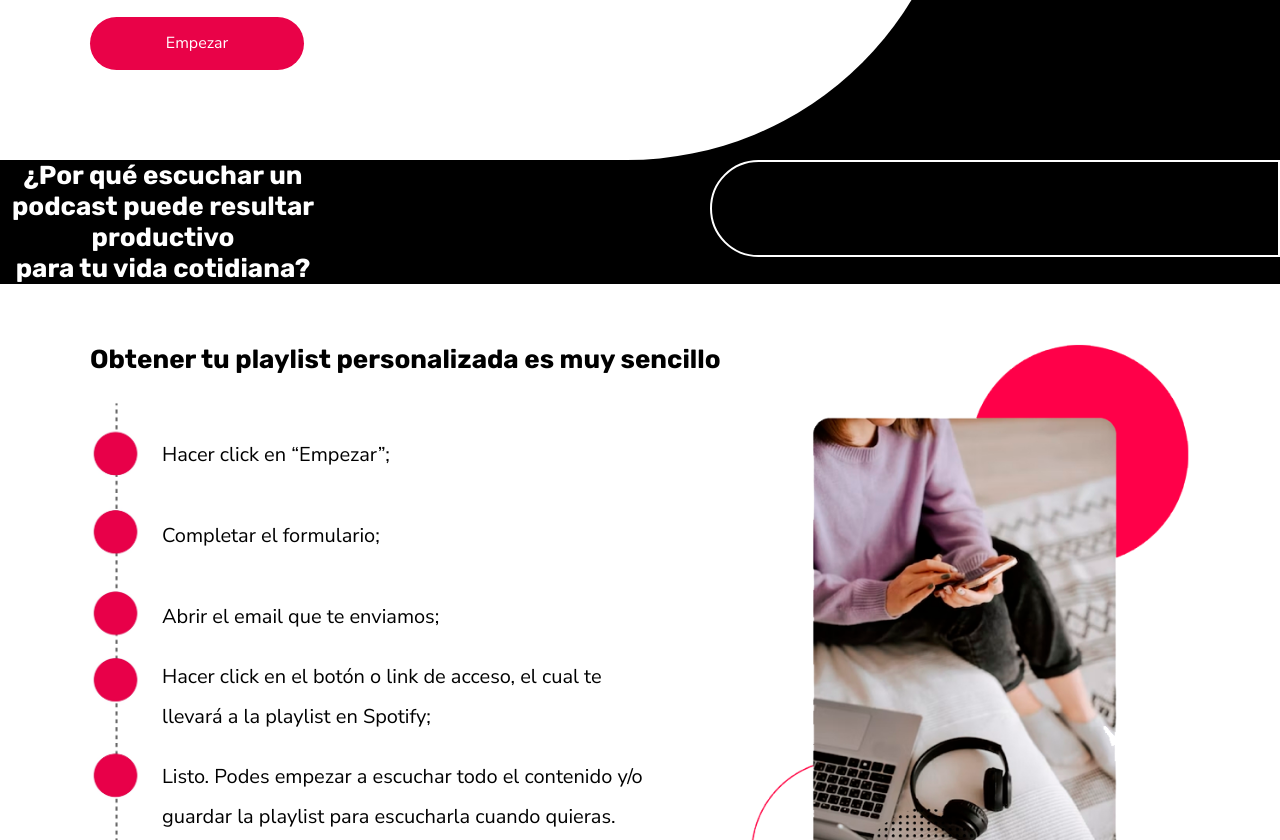
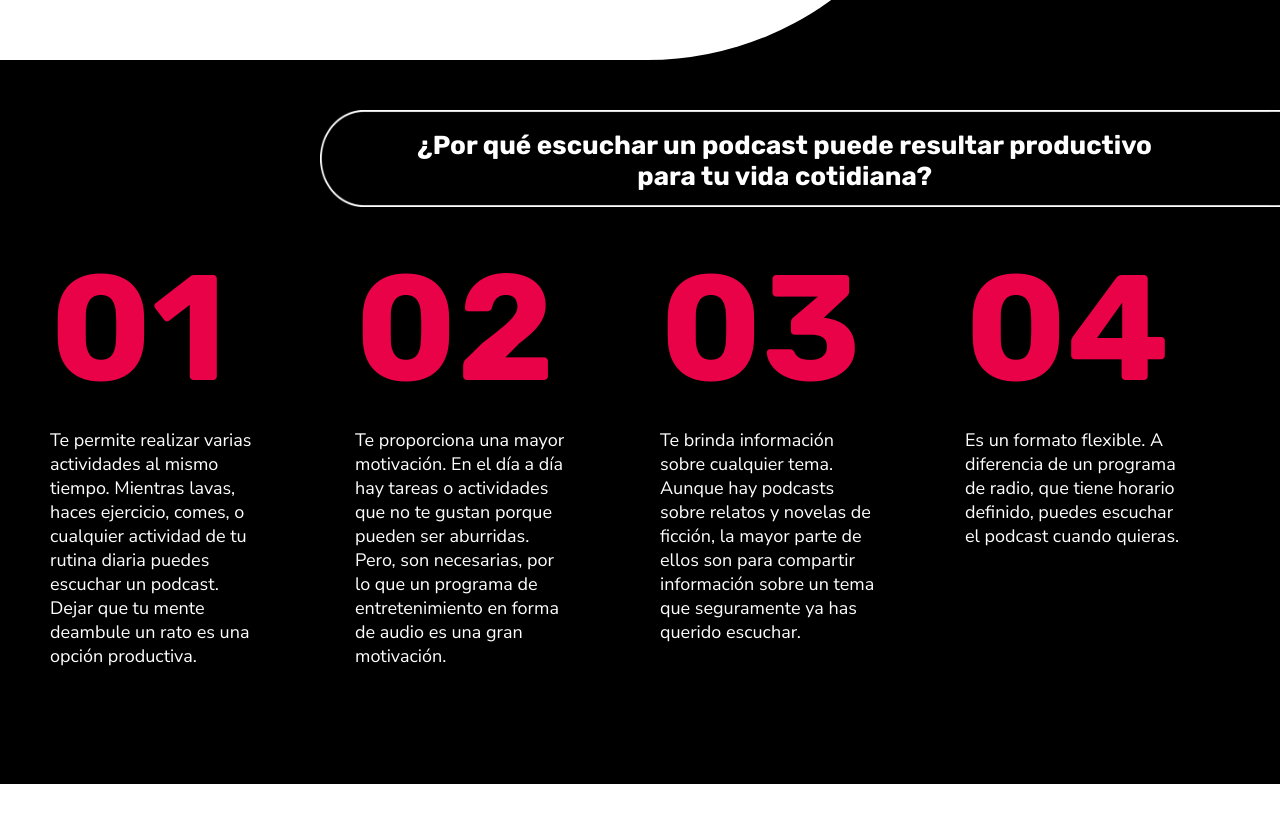
Before and after one commit to Camifarina/LandingFilo, a plain HTML site: page index.html in a window 1280 px wide. Shown: the part 1256-2096 px from the top of the page. Drawn offline with nearby package versions, Linux system fonts and the light colour scheme; a web font is replaced by a local one.

Commit message:
cambios sábado

```diff
--- a/index.html
+++ b/index.html
@@ -49,8 +49,8 @@
   <!-- SECCIÓN 2 -->
    <div class="seccion2">
     <h3 class="s2-texto">¿Por qué escuchar un podcast puede resultar productivo <br> para tu vida cotidiana?</h3>
-        <div class="s2-cont"></div>
-        <div class="cont-grilla desktop-only oculto">
+    <div class="cont-img"><img src="./assets/img/S2-cont.png" alt="Contenedor de texto" class="s2-imagen"></div>
+    <div class="cont-grilla desktop-only">
       <div class="grilla">
         <div class="elem1"><h4>01</h4></div>
         <div class="elem2"><h4>02</h4></div>
@@ -63,6 +63,7 @@
       </div>
     </div>
   </div>
+
 
   <!-- SECCIÓN 3 -->
   <div class="seccion3">
--- a/styles/index.css
+++ b/styles/index.css
@@ -47,12 +47,14 @@ html,body {
     font-size: 4.5rem;
     font-weight: bold;
     font-style: normal;
+    margin: 0%;
   }
   h2 {
     font-family: "Rubik";
     font-size: 3.6rem;
     font-weight: bold;
     font-style: normal;
+    margin: 0%;
   }
 
   h3 {
@@ -60,6 +62,7 @@ html,body {
     font-size: 2.6rem;
     font-weight: bold;
     font-style: normal;
+    margin: 0%;
   }
 
   h4 {
@@ -67,6 +70,7 @@ html,body {
     font-style: normal;
     font-weight: bold;
     font-size: 15rem;
+    margin: 0%;
   }
 
   p{
@@ -74,6 +78,7 @@ html,body {
     font-size: 2rem;
     font-weight: normal;
     font-style: normal;
+
   }
 
   a{
@@ -187,37 +192,25 @@ html,body {
 
 /* <!-- SECCIÓN 2 --> */
 
-.seccion2{
+.seccion2 {
   background-color: black;
   width: 100%;
   display: flex;
+  flex-direction: column;
+  border: none;
+
  }
 
-.s2-texto{
-display: flex;
-align-items: center;
-text-align: center;
+ .texto{
+   width: 100%;
+   background-color: black;
    color: white;
-margin: 0%;
-justify-content: flex-end;
-align-content: center;
 
-}
-.s2-cont{
-    width: 100%;
-    margin-left: 30%;
-    height: 9.7rem;
-    border: 2px solid white;
-    border-radius: 80px 0px 0px 80px;
-    background: transparent;
-    display: flex;
-    justify-content: flex-end;
-    align-items: center;
  }
 
  .cont-grilla{
    padding-left: 5rem;
-  padding-top: 5rem;
+   padding-top: 18rem;
    padding-right: 5rem;
  }
 
@@ -267,6 +260,41 @@ align-content: center;
  .grilla .elem8 {
    grid-area: eighth;
  }
+ .elem5, .elem6, .elem7, .elem8{
+  padding-right: 5rem;
+ }
+
+ .s2-texto{
+  display: flex;
+  width: 100%;
+  color: white;
+  background: transparent;
+  justify-content: flex-end;
+  align-items: center;
+  text-align: center;
+  padding-right: 10%;
+  position: absolute;
+  z-index: 1;
+  padding-top: 7rem;
+  }
+
+  .cont-img{
+    width: 100%;
+    display: flex;
+    position: absolute;
+    z-index: 2;
+    align-items: center;
+    justify-content: flex-end;
+    padding-top: 5rem;
+
+  }
+  .s2-imagen{
+    width: 75%;
+    height: 9.7rem;
+
+  }
+
+
 
 /* <!-- SECCIÓN 3 --> */
 .seccion3{
```
Also changed, not shown: assets/img/S2-cont.png (added). Lines whose indentation alone changed are shown as unchanged.
